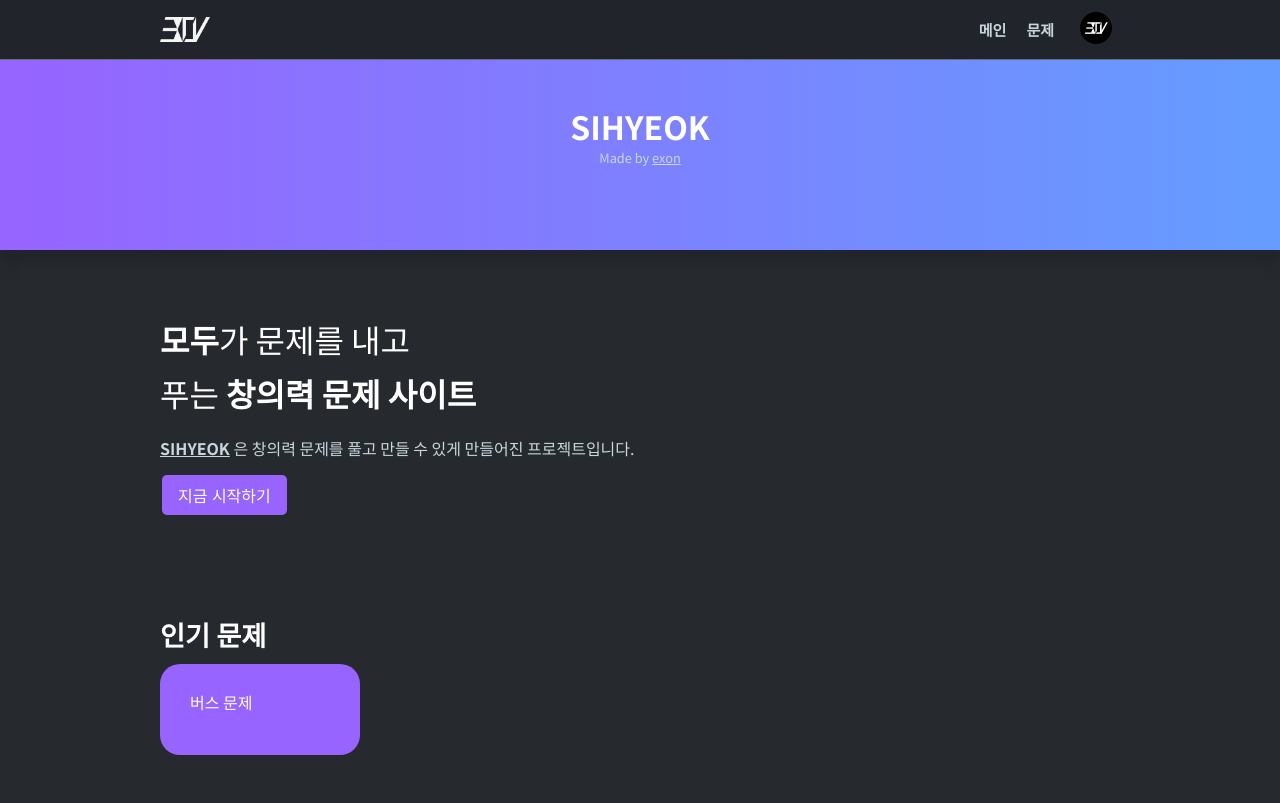
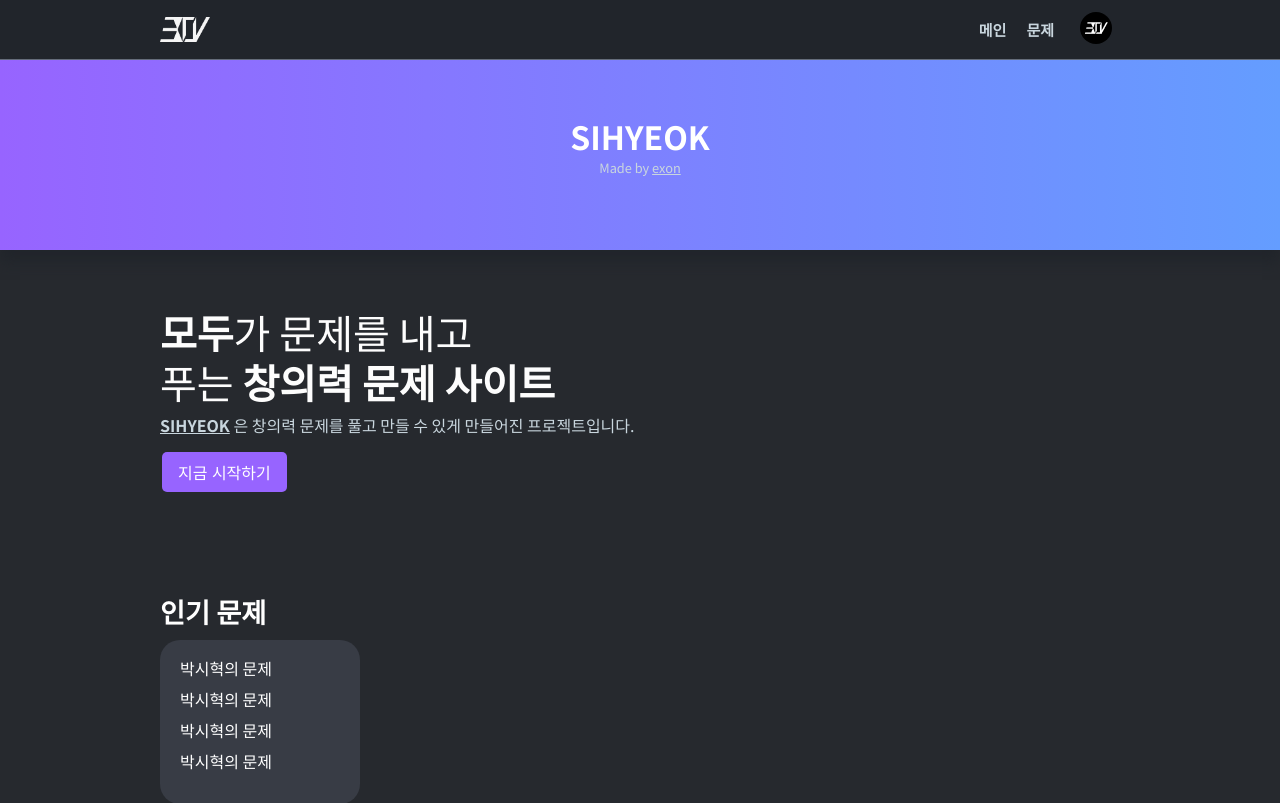
Before and after one commit to sihyeokpark/sihyeok, a React (Create React App) app: page / in a window 1280 px wide. Shown: the top 803 px of the page. Built offline with nearby package versions, Linux system fonts and the light colour scheme.

Commit message:
Update: name, design

```diff
--- a/src/css/Home.css
+++ b/src/css/Home.css
@@ -12,7 +12,7 @@
     color: #ffffff;
     font-weight: bold;
     font-size: 2rem;
-    padding-top: 60px;
+    padding-top: 70px;
     padding-bottom: 10px;
 }
 
@@ -27,18 +27,26 @@
 }
 
 .main h1 {
-    color: #ffffff;
-    font-size: 2em;
-    margin-block-start: 0.67em;
-    margin-block-end: 0.67em;
-    margin-inline-start: 0px;
-    margin-inline-end: 0px;
+    color: #fdfdfd;
+    font-size: 2.5em;
+    margin-top: 10px;
+    /* background: linear-gradient(to right top, #861657, #ffa69e);
+    color: transparent;
+    -webkit-background-clip: text; */
+}
+
+.highlight {
+    /* background-color: #8a9095; */
+}
+
+.gradient {
+    /* background: linear-gradient(to right top, #861657, #ffa69e); */
 }
 
 .main p {
     color: var(--main-txt-color);
     font-size: 1rem;
-    padding-top: 10px;
+    padding-top: 15px;
     padding-bottom: 15px;
 }
 
@@ -82,8 +90,9 @@
     width: 100%;
     border-radius: 20px;
     box-sizing: border-box;
-    padding: 30px;
-    background-color: var(--purple)
+    padding: 20px;
+    margin-right: 20px;
+    background-color: var(--light-bg-color)
 }
 
 .ranking .box h1 {
--- a/src/pages/Home.tsx
+++ b/src/pages/Home.tsx
@@ -14,15 +14,18 @@ export default function Home() {
                 <p>Made by <a href="https://github.com/1-EXON">exon</a></p>
             </div>
             <div className="main">
-                <h1><b>모두</b>가 문제를 내고</h1>
-                <h1>푸는 <b>창의력 문제 사이트</b></h1>
+                <h1><span className="highlight"><b>모두</b>가 문제를 내고</span></h1>
+                <h1><span className="highlight">푸는 <b className="gradient">창의력 문제 사이트</b></span></h1>
                 <p><a href="/">SIHYEOK</a> 은 창의력 문제를 풀고 만들 수 있게 만들어진 프로젝트입니다.</p>
                 <button>지금 시작하기</button>
             </div>
             <div className="ranking">
                 <h1>인기 문제</h1>
                 <div className="box">
-                    <h1>버스 문제</h1>
+                    <h1>박시혁의 문제</h1>
+                    <h1>박시혁의 문제</h1>
+                    <h1>박시혁의 문제</h1>
+                    <h1>박시혁의 문제</h1>
                 </div>
             </div>
             <Footer />
```
Also changed, not shown: src/components/Footer.tsx (renamed from src/components/footer.tsx), src/css/Bar.css (renamed from src/css/bar.css), src/css/ProblemList.css (renamed from src/css/problemlist.css), src/css/Users.css (renamed from src/css/users.css), src/pages/NotFound.tsx (renamed from src/pages/notfound.tsx), src/pages/ProblemList.tsx (renamed from src/pages/problemlist.tsx), src/pages/User.tsx (renamed from src/pages/user.tsx).
